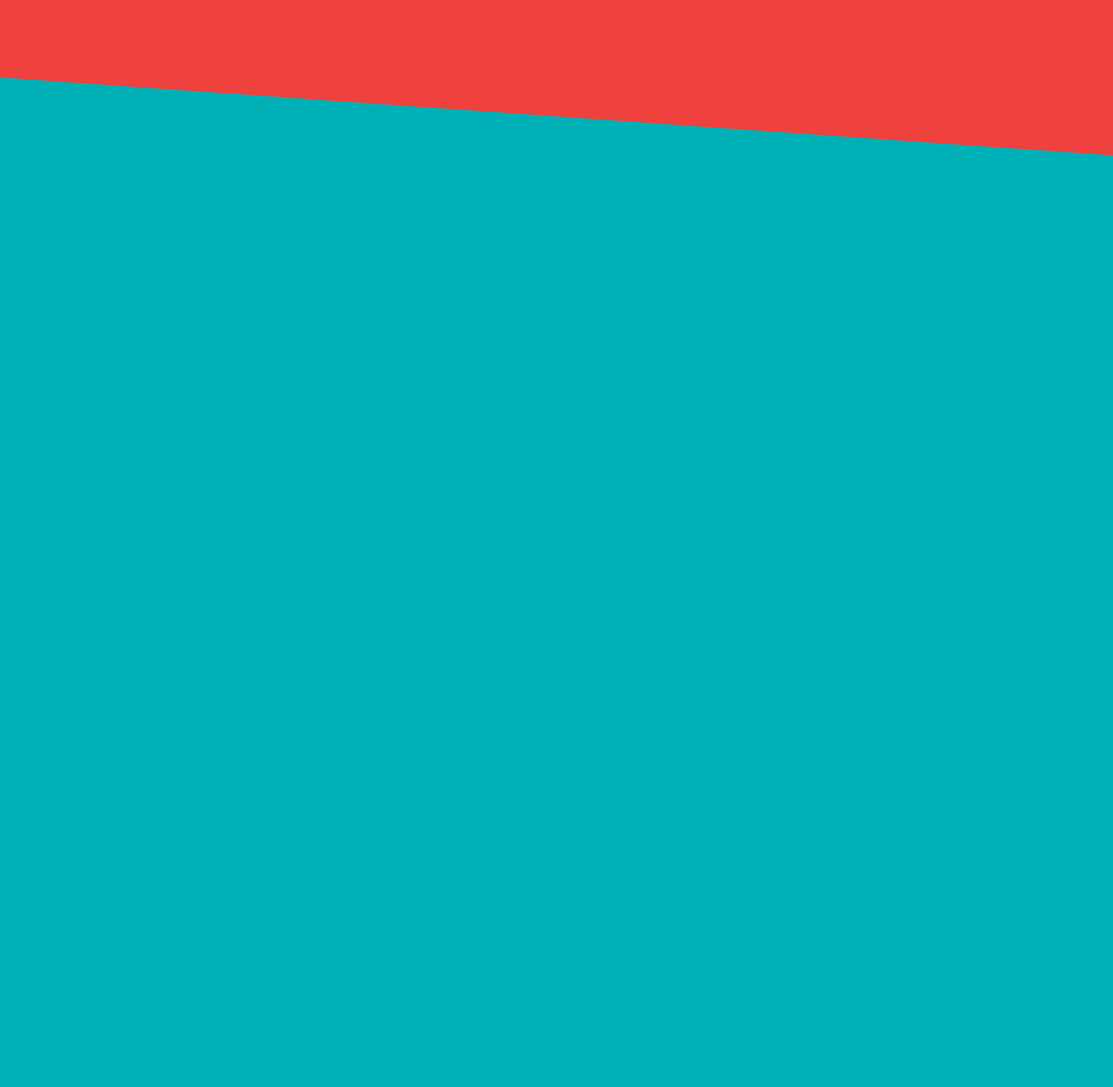
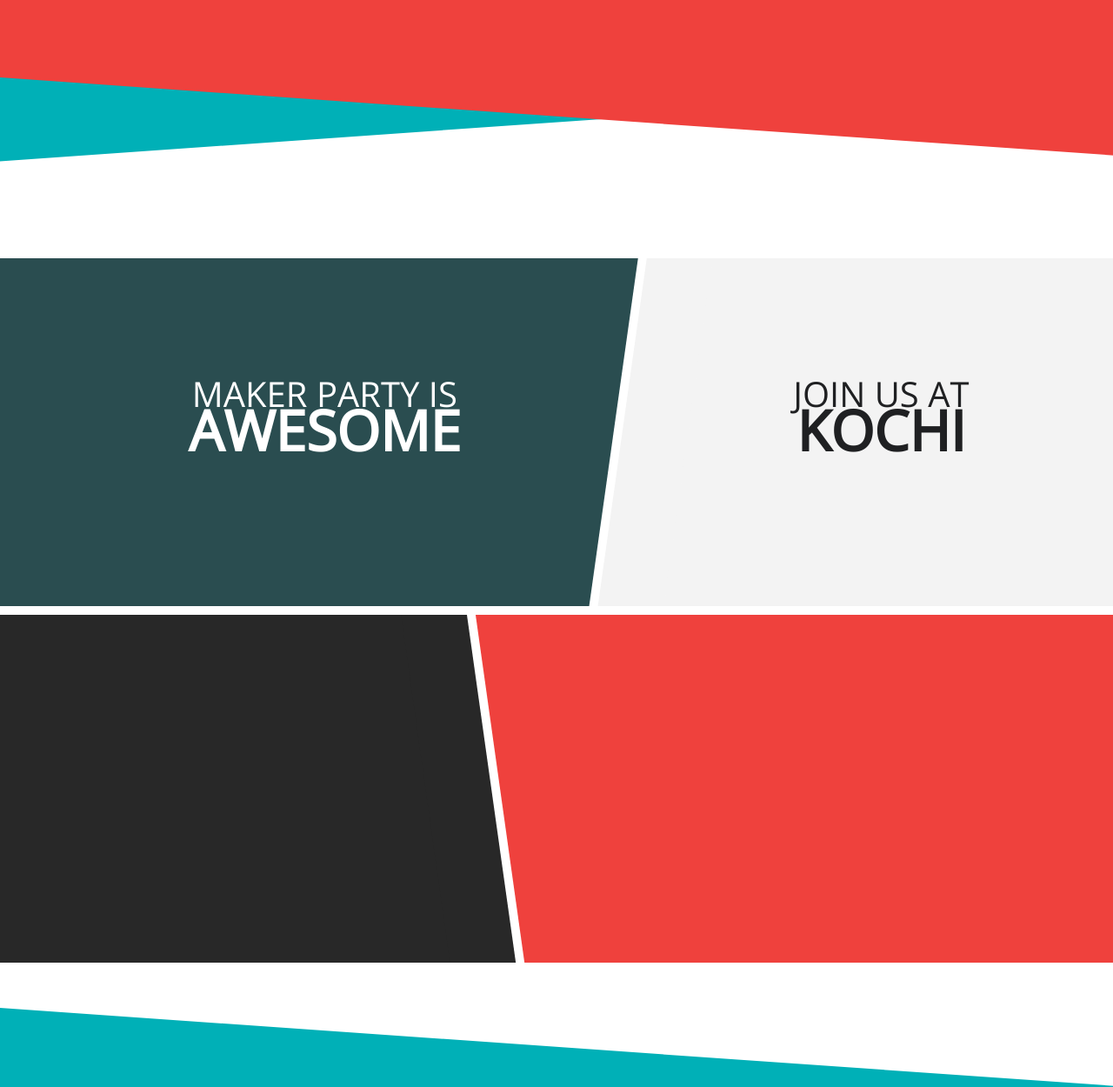
Before and after one commit to beingentangled/Makerpartyfinal, a plain HTML site: page index.html in a window 1280 px wide. Shown: the part 1504-2754 px from the top of the page at 87% size. Before the commit the page ends 1684 px from the top, so only its background shows below. Drawn offline with nearby package versions, Linux system fonts and the light colour scheme.

Commit message:
added main frames and stuffs

```diff
--- a/css/main.css
+++ b/css/main.css
@@ -679,3 +679,187 @@ transform:rotate(-45deg);
 
 
 /** End Nav Styles **/
+
+
+
+
+
+
+/*** START #whatmakes **/
+
+#whatmakes {
+text-align:center;
+color:#000;
+background-color: #fff;
+}
+
+
+
+#whatmakes .container-fluid,#whatmakes .row {
+overflow-x:hidden;
+margin:0;
+padding:0;
+}
+
+#whatmakes .section-title {
+margin-top:70px;
+}
+
+#whatmakes .sm-line {
+margin-bottom:110px;
+}
+
+#whatmakes .widb-title {
+font-family:"Open Sans", sans-serif;
+font-size:2.5em;
+line-height:0.8;
+position:relative;
+color:#FFF;
+z-index:100;
+}
+
+#whatmakes .widb-title strong {
+font-family:"Open Sans", sans-serif;
+display:block;
+font-size:1.6em;
+}
+
+#whatmakes [class*="col-"] {
+height:400px;
+padding-top:120px;
+position:relative;
+}
+
+#whatmakes .row {
+margin-bottom:10px;
+overflow-y:hidden;
+}
+
+
+/** Maker Details **/
+
+.mDetail-1 {
+/*background:url(../images/user-centered-design.jpg) no-repeat center center;*/
+background-color:RGB(42,77,80);
+background-size:cover;
+-webkit-background-size:cover;
+-moz-background-size:cover;
+
+}
+
+
+
+.mDetail-2 {
+background:#f3f3f3;
+}
+
+.mDetail-2 .widb-title {
+color:#1f2022!important;
+
+}
+
+.mDetail-2:before {
+background:#f3f3f3;
+position:absolute;
+z-index:10;
+left:0;
+top:-23px;
+height:110%;
+width:75px;
+content:"";
+-webkit-transform-origin:0 0;
+-moz-transform-origin:0 0;
+-ms-transform-origin:0 0;
+-o-transform-origin:0 0;
+transform-origin:0 0;
+-webkit-transform:rotate(8deg);
+-moz-transform:rotate(8deg);
+-ms-transform:rotate(8deg);
+-o-transform:rotate(8deg);
+transform:rotate(8deg);
+}
+
+.mDetail-2:after {
+
+	background:#FFF;
+position:absolute;
+z-index:8;
+left:-10px;
+top:-23px;
+height:110%;
+width:75px;
+content:"";
+-webkit-transform-origin:0 0;
+-moz-transform-origin:0 0;
+-ms-transform-origin:0 0;
+-o-transform-origin:0 0;
+transform-origin:0 0;
+-webkit-transform:rotate(8deg);
+-moz-transform:rotate(8deg);
+-ms-transform:rotate(8deg);
+-o-transform:rotate(8deg);
+transform:rotate(8deg);
+
+}
+
+.mDetail-4 {
+background:#EF413D no-repeat center center;
+background-size:cover;
+-webkit-background-size:cover;
+-moz-background-size:cover;
+}
+
+
+.mDetail-3 {
+background:#282828;
+color:#FFF;
+}
+
+.mDetail-3:before {
+background:#282828;
+position:absolute;
+z-index:10;
+right:0;
+top:-23px;
+height:110%;
+width:75px;
+content:"";
+-webkit-transform-origin:0 0;
+-moz-transform-origin:0 0;
+-ms-transform-origin:0 0;
+-o-transform-origin:0 0;
+transform-origin:0 0;
+-webkit-transform:rotate(-8deg);
+-moz-transform:rotate(-8deg);
+-ms-transform:rotate(-8deg);
+-o-transform:rotate(-8deg);
+transform:rotate(-8deg);
+}
+
+.mDetail-3:after {
+background:#FFF;
+position:absolute;
+z-index:8;
+right:-10px;
+top:-23px;
+height:110%;
+width:75px;
+content:"";
+-webkit-transform-origin:0 0;
+-moz-transform-origin:0 0;
+-ms-transform-origin:0 0;
+-o-transform-origin:0 0;
+transform-origin:0 0;
+-webkit-transform:rotate(-8deg);
+-moz-transform:rotate(-8deg);
+-ms-transform:rotate(-8deg);
+-o-transform:rotate(-8deg);
+transform:rotate(-8deg);
+}
+
+
+/*end maker details**/
+
+
+
+/**END WHAT MAKES**/
--- a/index.html
+++ b/index.html
@@ -9,7 +9,7 @@
     <meta name="description" content="">
     <meta name="author" content="">
 
-    <title>Freelancer - Start Bootstrap Theme</title>
+    <title>Maker Party Kochi</title>
 
     <!-- Bootstrap Core CSS - Uses Bootswatch Flatly Theme: http://bootswatch.com/flatly/ -->
     <link href="css/bootstrap.min.css" rel="stylesheet">
@@ -196,6 +196,40 @@ Maker Party is also part of the the Summer to Make, Play and Connect, a celebrat
         </section>
 
 
+
+        <section id="whatmakes" class="slant white top bottom">
+            <div class="container-fluid">
+                <h2 class="section-title">
+                <!--What we Love?-->
+                </h2>
+
+                <div class="row">
+                    <div class="mDetail-1 col-md-7">
+                        <h2 class="widb-title">MAKER PARTY IS
+                            <strong>AWESOME</strong>
+                        </h2>
+                    </div>
+
+                    <div class="mDetail-2 col-md-5">
+                        <h2 class="widb-title">JOIN US AT<strong>KOCHI</strong></h2>
+                    </div>
+
+
+                </div>
+
+
+                <div class="row">
+                    <div class="mDetail-4 col-md-7 col-md-push-5"></div>
+                    <div class="mDetail-3 col-md-5 col-md-pull-7"></div>
+                </div>
+
+
+
+
+            </div>
+        </section>
+
+
     </div><!-- End Website Wrap -->
 
 
```
